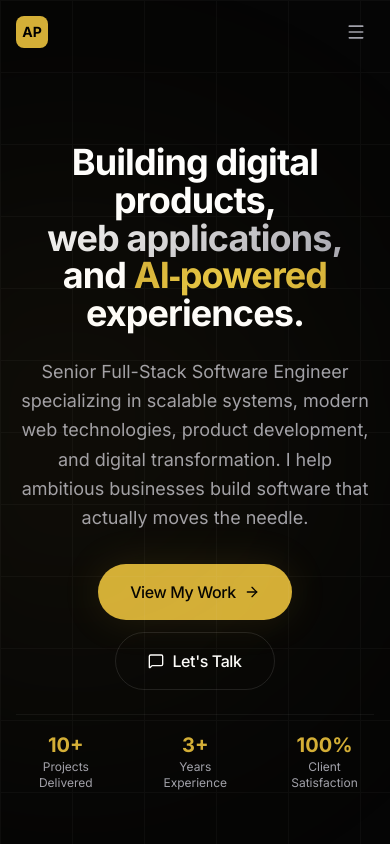
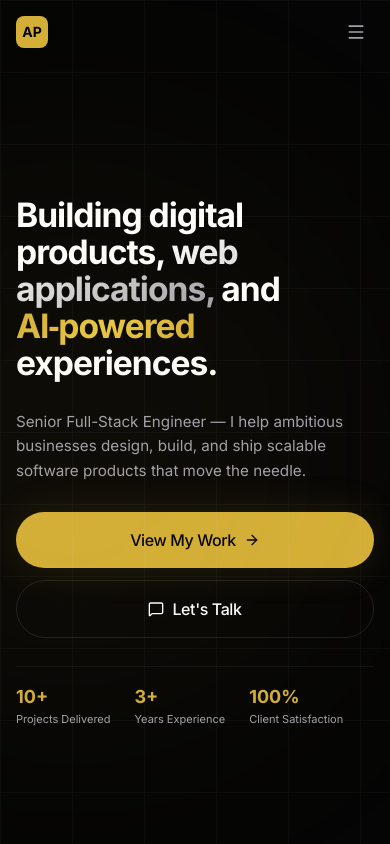
Before and after one commit to antoniodemax/antony, a React (Vite) app: page / in a window 390 px wide. Shown: the top 844 px of the page. Built offline with nearby package versions, Linux system fonts and the light colour scheme.

Commit message:
made the hero section responsive  — left-align mobile, scale   typography, stack CTAs

```diff
--- a/src/components/sections/Hero.tsx
+++ b/src/components/sections/Hero.tsx
@@ -41,38 +41,49 @@ export default function Hero() {
       </div>
 
       <div className="max-w-7xl mx-auto px-4 sm:px-6 lg:px-8 w-full">
-        <div className="flex justify-center py-16 lg:py-32">
+        <div className="flex justify-center py-20 lg:py-32">
           <motion.div
             variants={container}
             initial="initial"
             animate="animate"
-            className="flex flex-col gap-6 max-w-3xl text-center items-center"
+            className="flex flex-col gap-7 w-full max-w-6xl
+                       text-left items-start
+                       lg:text-center lg:items-center"
           >
+            {/* Heading */}
             <motion.h1
               variants={item}
-              className="text-4xl sm:text-5xl lg:text-6xl xl:text-[4.75rem] font-bold leading-[1.05] tracking-tight"
+              className="text-[2.1rem] sm:text-[2.75rem] lg:text-[3.5rem] xl:text-[4rem]
+                         font-bold leading-[1.1] tracking-[-0.03em] w-full"
             >
-              Building digital products,
-              <span className="block text-gradient"> web applications,</span>
-              and{' '}
+              Building digital products,{' '}
+              <br className="hidden lg:block" />
+              <span className="text-gradient">web applications,</span>
+              {' '}and{' '}
               <span className="text-gradient-gold">AI&#8209;powered</span>
+              <br className="hidden lg:block" />
               {' '}experiences.
             </motion.h1>
 
+            {/* Subtext */}
             <motion.p
               variants={item}
-              className="text-lg sm:text-xl text-muted leading-relaxed max-w-2xl"
+              className="text-[0.95rem] sm:text-lg text-muted leading-relaxed max-w-lg"
             >
-              Senior Full-Stack Software Engineer specializing in scalable systems, modern
-              web technologies, product development, and digital transformation. I help
-              ambitious businesses build software that actually moves the needle.
+              Senior Full-Stack Engineer — I help ambitious businesses design,
+              build, and ship scalable software products that move the needle.
             </motion.p>
 
-            <motion.div variants={item} className="flex flex-wrap gap-3 pt-2 justify-center">
+            {/* CTAs */}
+            <motion.div
+              variants={item}
+              className="flex flex-col sm:flex-row gap-3 w-full sm:w-auto lg:justify-center"
+            >
               <Button
                 as="a"
                 href="#work"
                 size="lg"
+                className="w-full sm:w-auto justify-center"
                 onClick={e => {
                   e.preventDefault()
                   document.querySelector('#work')?.scrollIntoView({ behavior: 'smooth' })
@@ -85,6 +96,7 @@ export default function Hero() {
                 href="#contact"
                 variant="secondary"
                 size="lg"
+                className="w-full sm:w-auto justify-center"
                 onClick={e => {
                   e.preventDefault()
                   document.querySelector('#contact')?.scrollIntoView({ behavior: 'smooth' })
@@ -95,18 +107,19 @@ export default function Hero() {
               </Button>
             </motion.div>
 
+            {/* Stats */}
             <motion.div
               variants={item}
-              className="flex items-center gap-8 pt-4 border-t border-white/5"
+              className="flex items-center gap-6 sm:gap-10 pt-4 border-t border-white/5 w-full lg:justify-center"
             >
               {[
                 { value: '10+', label: 'Projects Delivered' },
                 { value: '3+', label: 'Years Experience' },
                 { value: '100%', label: 'Client Satisfaction' },
               ].map((stat, i) => (
-                <div key={i} className="flex flex-col items-center">
-                  <span className="text-xl font-bold text-accent">{stat.value}</span>
-                  <span className="text-xs text-muted">{stat.label}</span>
+                <div key={i} className="flex flex-col">
+                  <span className="text-lg sm:text-xl font-bold text-accent">{stat.value}</span>
+                  <span className="text-[11px] sm:text-xs text-muted">{stat.label}</span>
                 </div>
               ))}
             </motion.div>
```
